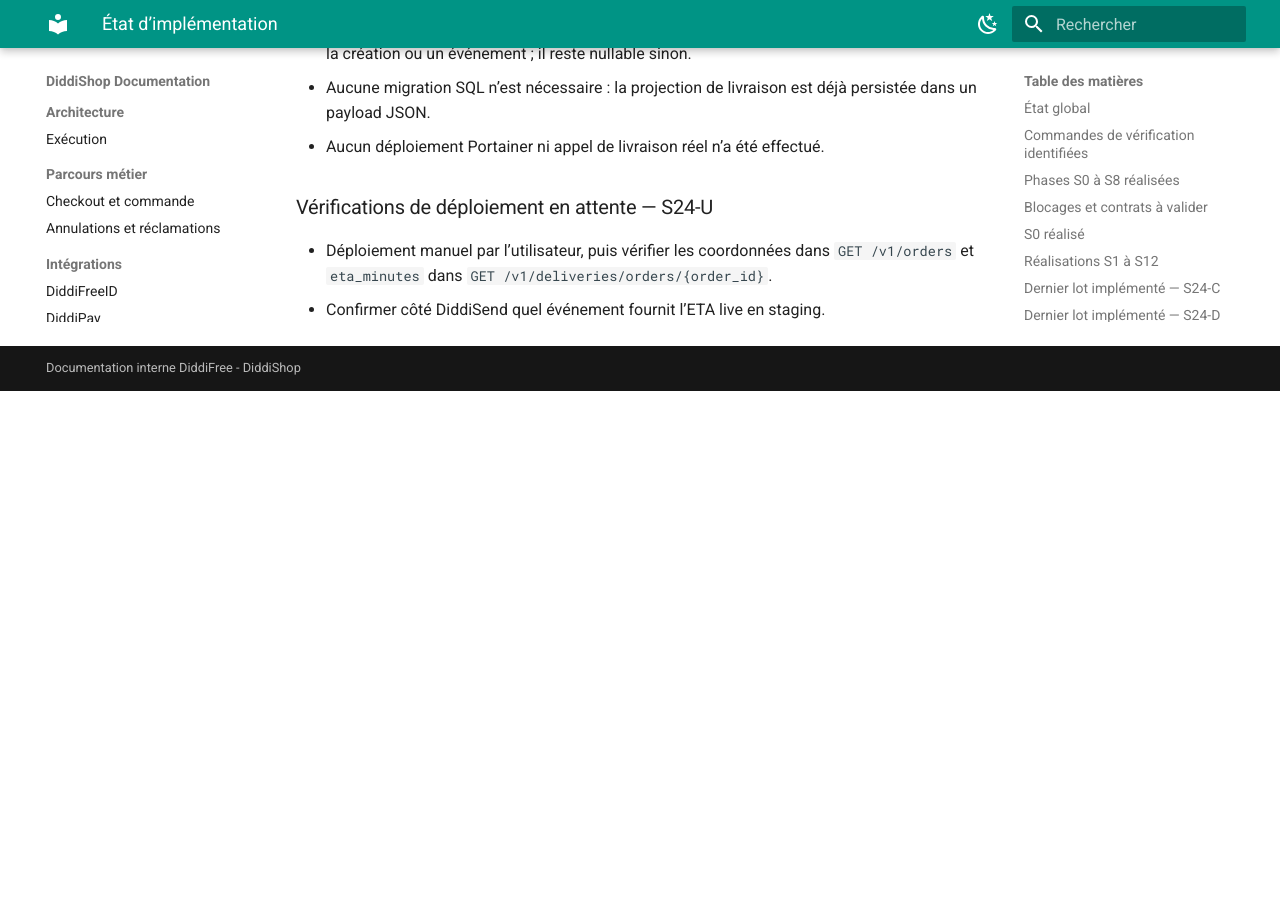
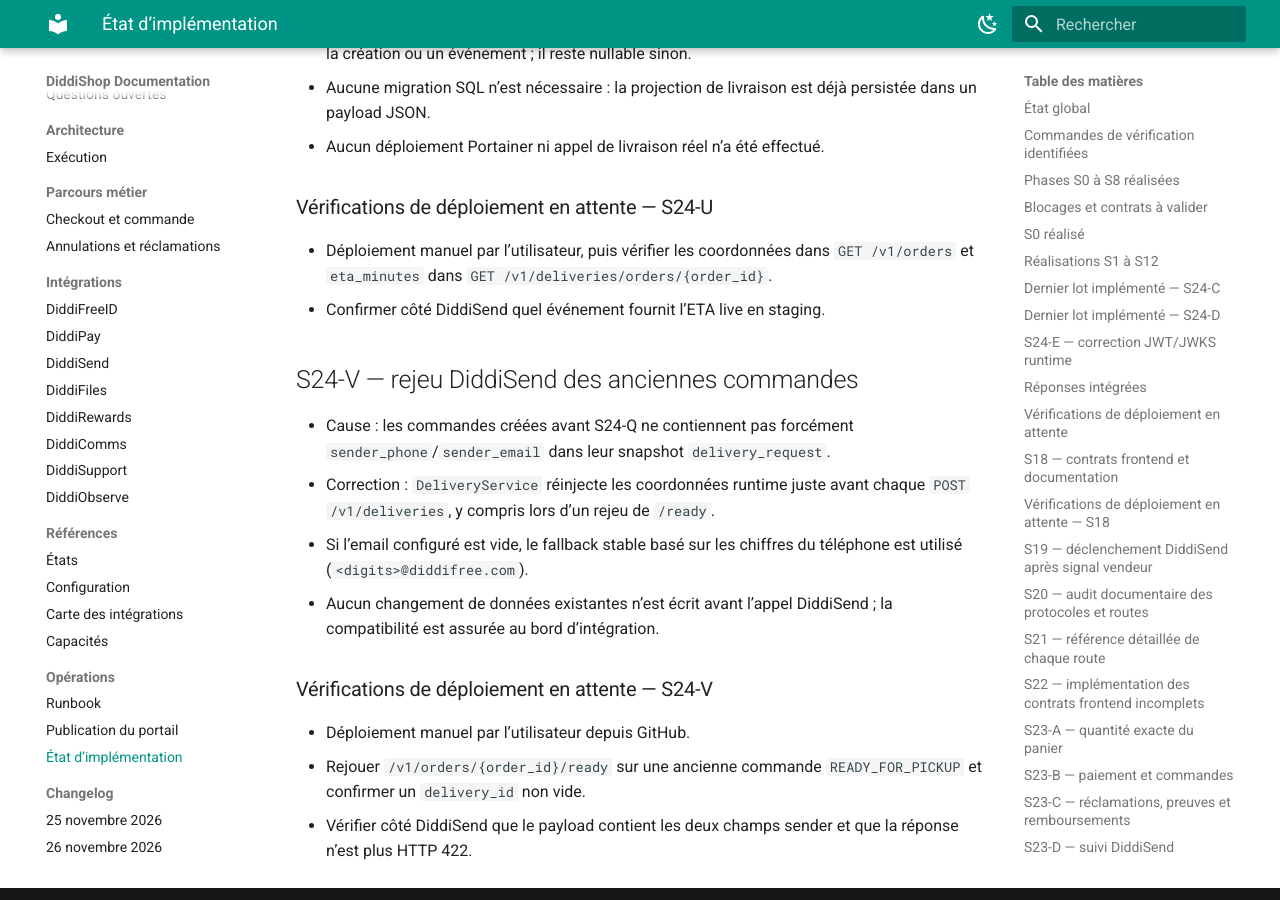
Before and after one commit to DIDDI-FREE/diddi-shop-backend-staging, an MkDocs documentation site: the page built from docs/IMPLEMENTATION-STATUS.md, in a window 1280 px wide and 900 px high, scrolled down 15987 px. Built offline with MkDocs 1.6.1 and Material for MkDocs 9.7.7, drawn with Linux system fonts in a browser that asks for light colours; before the commit the page ends 16378 px from its top, so only the background shows below that.

Commit message:
fix(diddisend): rehydrate sender contacts on retry

```diff
--- a/docs/IMPLEMENTATION-STATUS.md
+++ b/docs/IMPLEMENTATION-STATUS.md
@@ -578,3 +578,22 @@ PyJWT au build. Aucun changement Portainer n’a été effectué.
 - Déploiement manuel par l’utilisateur, puis vérifier les coordonnées dans
   `GET /v1/orders` et `eta_minutes` dans `GET /v1/deliveries/orders/{order_id}`.
 - Confirmer côté DiddiSend quel événement fournit l’ETA live en staging.
+
+## S24-V — rejeu DiddiSend des anciennes commandes
+
+- Cause : les commandes créées avant S24-Q ne contiennent pas forcément
+  `sender_phone`/`sender_email` dans leur snapshot `delivery_request`.
+- Correction : `DeliveryService` réinjecte les coordonnées runtime juste avant
+  chaque `POST /v1/deliveries`, y compris lors d’un rejeu de `/ready`.
+- Si l’email configuré est vide, le fallback stable basé sur les chiffres du
+  téléphone est utilisé (`<digits>@diddifree.com`).
+- Aucun changement de données existantes n’est écrit avant l’appel DiddiSend ;
+  la compatibilité est assurée au bord d’intégration.
+
+### Vérifications de déploiement en attente — S24-V
+
+- Déploiement manuel par l’utilisateur depuis GitHub.
+- Rejouer `/v1/orders/{order_id}/ready` sur une ancienne commande
+  `READY_FOR_PICKUP` et confirmer un `delivery_id` non vide.
+- Vérifier côté DiddiSend que le payload contient les deux champs sender et
+  que la réponse n’est plus HTTP 422.
```
Also changed, not shown: docs/decisions/DECISIONS.md (+15 -0 lines), tasks/S24V-IMPLEMENTATION-2026-11-27.md (added, +21 -0 lines), tasks/todo.md (+1 -0 lines), 3 other files.
